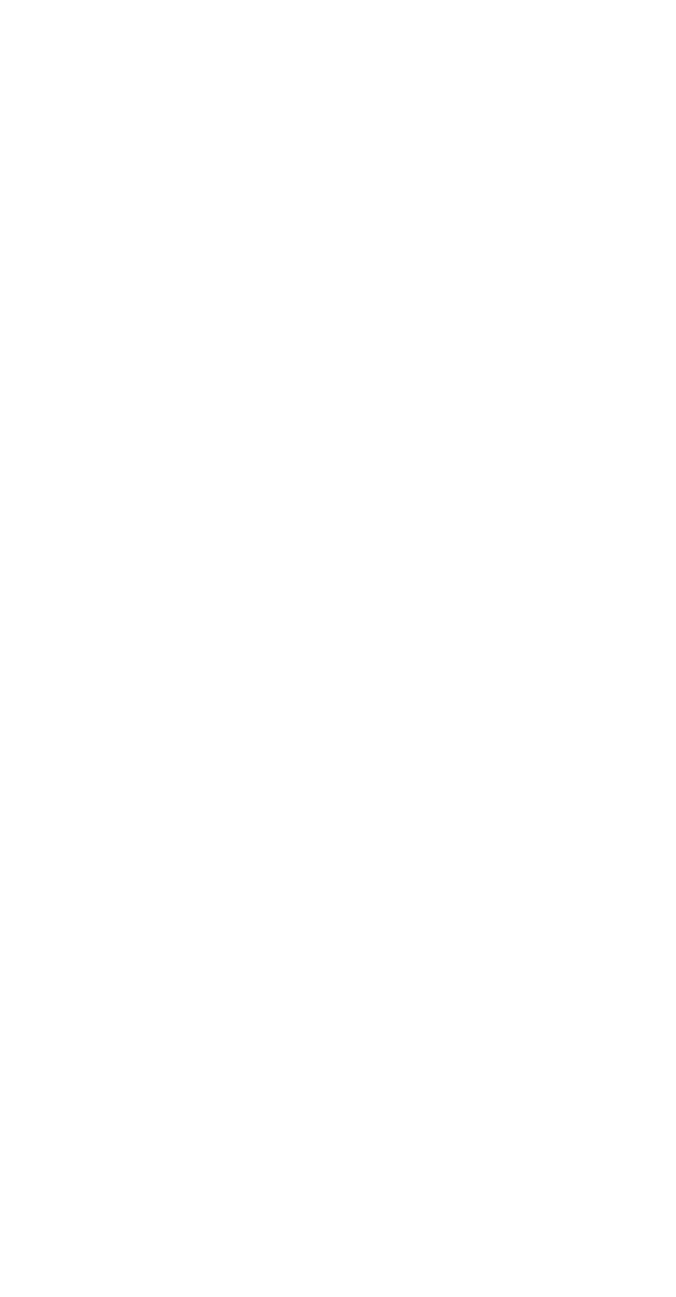
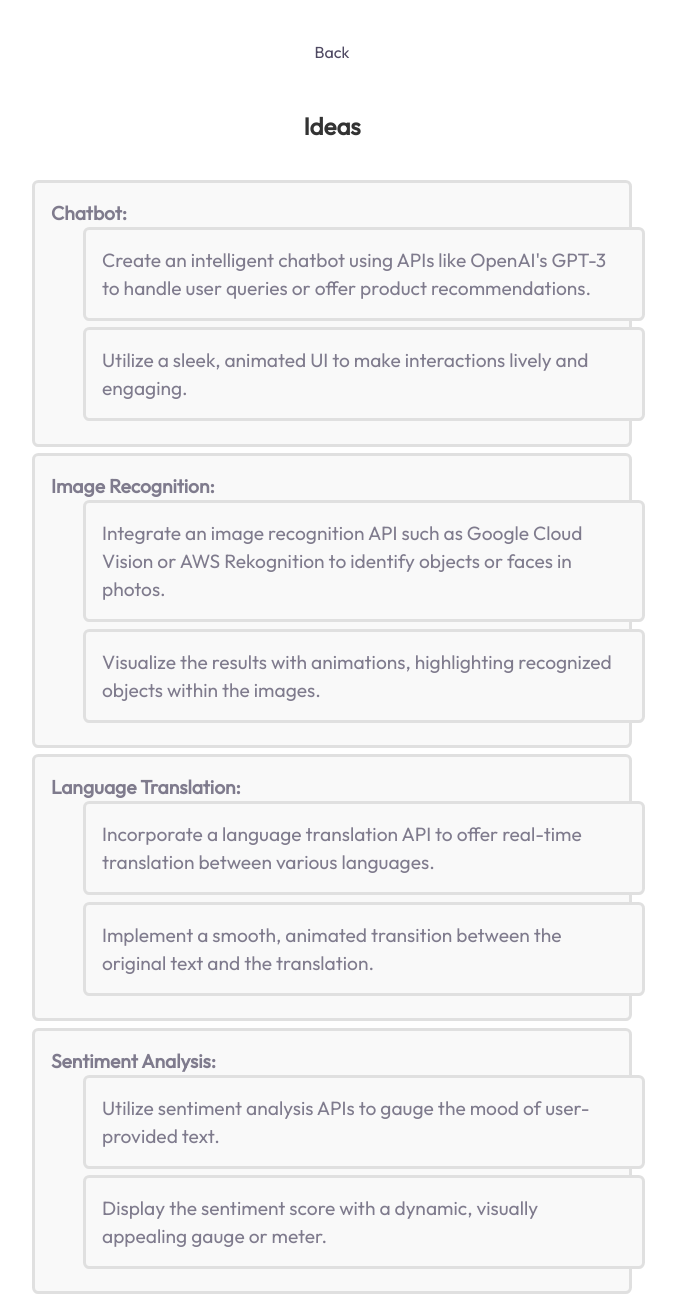
Before and after one commit to palloncino/antonioguiotto.com, a React (Create React App) app: page /notes in a window 1280 px wide. Before the commit this address had no page. Shown: the top 1297 px of the page, without its empty margins (308-984 px from the left). Before the commit the page ends 800 px from the top, so only its background shows below. Built offline with nearby package versions, Linux system fonts and the light colour scheme.

Commit message:
latest changes from my personal pc

```diff
--- a/src/App.tsx
+++ b/src/App.tsx
@@ -8,7 +8,7 @@ import './App.css';
 import ChatUp from './features/ChatUp';
 import Explore from './features/Explore';
 import Fade from './features/Fade';
-import VagabondDiary from './features/VagabondDiary';
+import Notes from './features/Notes';
 import Sandbox01 from './features/Sandbox01';
 
 export const MainContext = createContext<{
@@ -31,7 +31,7 @@ const App: React.FC = () => {
             ref={FeatureRef}>
             <Routes>
               <Route path="/chat-up" element={<Fade><ChatUp /></Fade>} />
-              <Route path="/vagabond-diary" element={<Fade><VagabondDiary /></Fade>} />
+              <Route path="/notes" element={<Fade><Notes /></Fade>} />
               <Route path="/sandbox01" element={<Fade><Sandbox01 /></Fade>} />
               <Route path="/" element={<Fade><Explore /></Fade>} />
             </Routes>
--- a/src/features/Explore/explore.css
+++ b/src/features/Explore/explore.css
@@ -135,6 +135,7 @@ h1 span:nth-child(7) {
 }
 
 .explore-card-title {
+  color: #5b47a2;
   font-size: 2rem;
   margin-bottom: .4rem;
   display: flex;
--- a/src/features/Explore/index.tsx
+++ b/src/features/Explore/index.tsx
@@ -13,26 +13,26 @@ const Explore = () => {
   const navigate = useNavigate()
   const features = [
     {
+      id: 2,
+      title: "Notes",
+      description: "Page in construction ⚠️ Brainstorming ideas for sustaining one's flesh and soul in today's age.",
+      route: "/notes",
+      media: vagabondGif,
+    },
+    {
       id: 1,
       title: "App ChatUp",
-      description: "Chat about my working history and life experience. Powered by openai and langchain.",
+      description: "This is a DEMO representing a personal assistant chatbot, using openai APIs and langchain js framework.",
       route: "/chat-up",
       media: funnyDog01
     },
-    {
-      id: 2,
-      title: "Vagabond diary",
-      description: "Personal notes. Brainstorming ideas for sustaining one's flesh and soul in today's age.",
-      route: "/vagabond-diary",
-      media: vagabondGif,
-    },
-    {
-      id: 3,
-      title: "Land pages sandbox",
-      description: "This space is for experimenting with chatgpt4 capabilities, creating landing pages with features powered by chatgpt4. Using prompt like: create an interesting page with nice content has to be a tsx component and a css file, the compoenent is named x and so on ...",
-      route: "/sandbox01",
-      media: openAIIcon
-    },
+    // {
+    //   id: 3,
+    //   title: "News",
+    //   description: "In progress",
+    //   route: "/sandbox01",
+    //   media: openAIIcon
+    // },
   ];
 
   return (
--- a/src/features/VagabondDiary/VagabondDiary.css
+++ b/src/features/Notes/Notes.css
@@ -6,7 +6,6 @@
 .VagabondDiaryContainer {
   font-size: 1.2rem;
   box-sizing: border-box;
-  background: url('../../media/images/graph-paper.svg');
   background-position: center top;
   margin: auto;
   padding: 2rem;
@@ -15,7 +14,6 @@
   justify-content: flex-start;
   align-items: center;
   border-radius: .4rem;
-  box-shadow: 0 .2rem .4rem rgba(0,0,0,0.1);
 }
 
 .VagabondDiaryHeaderContainer {
--- /dev/null
+++ b/src/features/Notes/index.tsx
@@ -0,0 +1,114 @@
+import React, { useState, useEffect } from 'react';
+import Button from '../../components/Button';
+import { useNavigate } from 'react-router-dom';
+import './Notes.css';
+
+const Page01 = () => {
+
+  const [height, setHeight] = useState(window.innerHeight);
+  const navigate = useNavigate()
+
+  // Update the height state whenever the window resizes
+  useEffect(() => {
+    const handleResize = () => {
+      setHeight(window.innerHeight);
+    };
+
+    // Attach the event listener
+    window.addEventListener('resize', handleResize);
+
+    // Clean up the event listener when the component unmounts
+    return () => {
+      window.removeEventListener('resize', handleResize);
+    };
+  }, []);  // Empty dependency array means this useEffect runs once, similar to componentDidMount
+
+  return (
+    <div className="VagabondDiaryContainer" style={{ height: `${height}px` }}>
+
+      <div className='VagabondDiaryHeaderContainer'>
+        <Button onClick={() => navigate('/')} label="Back" link />
+      </div>
+
+      <h3>
+        Ideas
+      </h3>
+      <ul>
+        <li>
+          <strong>Chatbot:</strong>
+          <ul>
+            <li>Create an intelligent chatbot using APIs like OpenAI's GPT-3 to handle user queries or offer product recommendations.</li>
+            <li>Utilize a sleek, animated UI to make interactions lively and engaging.</li>
+          </ul>
+        </li>
+        <li>
+          <strong>Image Recognition:</strong>
+          <ul>
+            <li>Integrate an image recognition API such as Google Cloud Vision or AWS Rekognition to identify objects or faces in photos.</li>
+            <li>Visualize the results with animations, highlighting recognized objects within the images.</li>
+          </ul>
+        </li>
+        <li>
+          <strong>Language Translation:</strong>
+          <ul>
+            <li>Incorporate a language translation API to offer real-time translation between various languages.</li>
+            <li>Implement a smooth, animated transition between the original text and the translation.</li>
+          </ul>
+        </li>
+        <li>
+          <strong>Sentiment Analysis:</strong>
+          <ul>
+            <li>Utilize sentiment analysis APIs to gauge the mood of user-provided text.</li>
+            <li>Display the sentiment score with a dynamic, visually appealing gauge or meter.</li>
+          </ul>
+        </li>
+        <li>
+          <strong>Voice Recognition and Synthesis:</strong>
+          <ul>
+            <li>Integrate voice recognition to allow users to interact with your app using their voice, and text-to-speech synthesis for auditory responses.</li>
+            <li>Use sound wave animations to indicate when the app is listening or speaking.</li>
+          </ul>
+        </li>
+        <li>
+          <strong>Automated Content Creation:</strong>
+          <ul>
+            <li>Use AI to help users generate content, like blog posts, poems, or even artwork.</li>
+            <li>Display the generation process in real-time with animations, showing the AI’s “thought process” as it creates.</li>
+          </ul>
+        </li>
+        <li>
+          <strong>Personalized Recommendations:</strong>
+          <ul>
+            <li>Implement a recommendation engine that learns from user interactions to provide personalized suggestions.</li>
+            <li>Use animation to unveil new recommendations in an engaging manner.</li>
+          </ul>
+        </li>
+        <li>
+          <strong>Augmented Reality (AR):</strong>
+          <ul>
+            <li>Merge AI with AR to provide users with interactive, real-world experiences. For example, a virtual try-on feature for clothes or glasses.</li>
+            <li>Utilize smooth animations and transitions as users interact with AR elements.</li>
+          </ul>
+        </li>
+        <li>
+          <strong>Predictive Analysis:</strong>
+          <ul>
+            <li>Allow users to input data and use AI to provide predictions or insights.</li>
+            <li>Use charts, graphs, and other visualizations to display the analysis in a clear and engaging manner.</li>
+          </ul>
+        </li>
+        <li>
+          <strong>Learning and Development:</strong>
+          <ul>
+            <li>Create a platform where users can learn about various topics, with AI assessing their progress and adapting the curriculum based on their performance.</li>
+            <li>Utilize animations to illustrate concepts and provide instant feedback.</li>
+          </ul>
+        </li>
+      </ul>
+
+
+    </div>
+  );
+};
+
+export default Page01;
--- a/src/features/Sandbox01/Sandbox01.css
+++ b/src/features/Sandbox01/Sandbox01.css
@@ -1,4 +1,4 @@
-@keyframes ripple-animation {
+/* @keyframes ripple-animation {
   to {
     transform: scale(4);
     opacity: 0;
@@ -68,4 +68,4 @@
 
 .description {
   color: #004d40;
-}
+} */
--- a/src/features/Sandbox01/index.tsx
+++ b/src/features/Sandbox01/index.tsx
@@ -1,26 +1,11 @@
-import React, { useState } from 'react';
-import './Sandbox01.css';
+// Sandbox01.tsx
+import React from 'react';
+
 
 const Sandbox01: React.FC = () => {
-  const [isHovered, setIsHovered] = useState(false);
 
   return (
-    <div className="sandbox" style={{ height: `${window.innerHeight}px` }}>
-      <div className="header" onMouseEnter={() => setIsHovered(true)} onMouseLeave={() => setIsHovered(false)}>
-        Wild Animals
-        {isHovered && <div className="ripple"></div>}
-      </div>
-      <div className="animal-card">
-        <div className="image">
-          <img src="https://source.unsplash.com/featured/?lion" alt="Lion" />
-        </div>
-        <div className="info">
-          <div className="name">Lion</div>
-          <div className="description">
-            Known as the King of the Jungle, lions are fearsome predators.
-          </div>
-        </div>
-      </div>
+    <div>
     </div>
   );
 };
--- a/src/features/VagabondDiary/index.tsx
+++ /dev/null
@@ -1,46 +0,0 @@
-import React, { useState, useEffect } from 'react';
-import Button from '../../components/Button';
-import { useNavigate } from 'react-router-dom';
-import './VagabondDiary.css';
-
-const Page01 = () => {
-
-  const [height, setHeight] = useState(window.innerHeight);
-  const navigate = useNavigate()
-
-  // Update the height state whenever the window resizes
-  useEffect(() => {
-    const handleResize = () => {
-      setHeight(window.innerHeight);
-    };
-
-    // Attach the event listener
-    window.addEventListener('resize', handleResize);
-
-    // Clean up the event listener when the component unmounts
-    return () => {
-      window.removeEventListener('resize', handleResize);
-    };
-  }, []);  // Empty dependency array means this useEffect runs once, similar to componentDidMount
-
-  return (
-    <div className="VagabondDiaryContainer" style={{ height: `${height}px` }}>
-
-        <div className='VagabondDiaryHeaderContainer'>
-          <Button onClick={() => navigate('/')} label="Back" link />
-        </div>
-
-        <h3>
-          Ideas
-        </h3>
-        <ul>
-          <li>Reporter: record videos where you describe certain areas souther Spain. From Girona to Malaga</li>
-          <li>Reporter: Interview people in the weekend outside clubs and bars in barcelona (born)</li>
-          <li>Go around and make tattoos, ask strangers, document your journey</li>
-          <li>Be a reporter in psytrance festivals</li>
-        </ul>
-    </div>
-  );
-};
-
-export default Page01;
```
